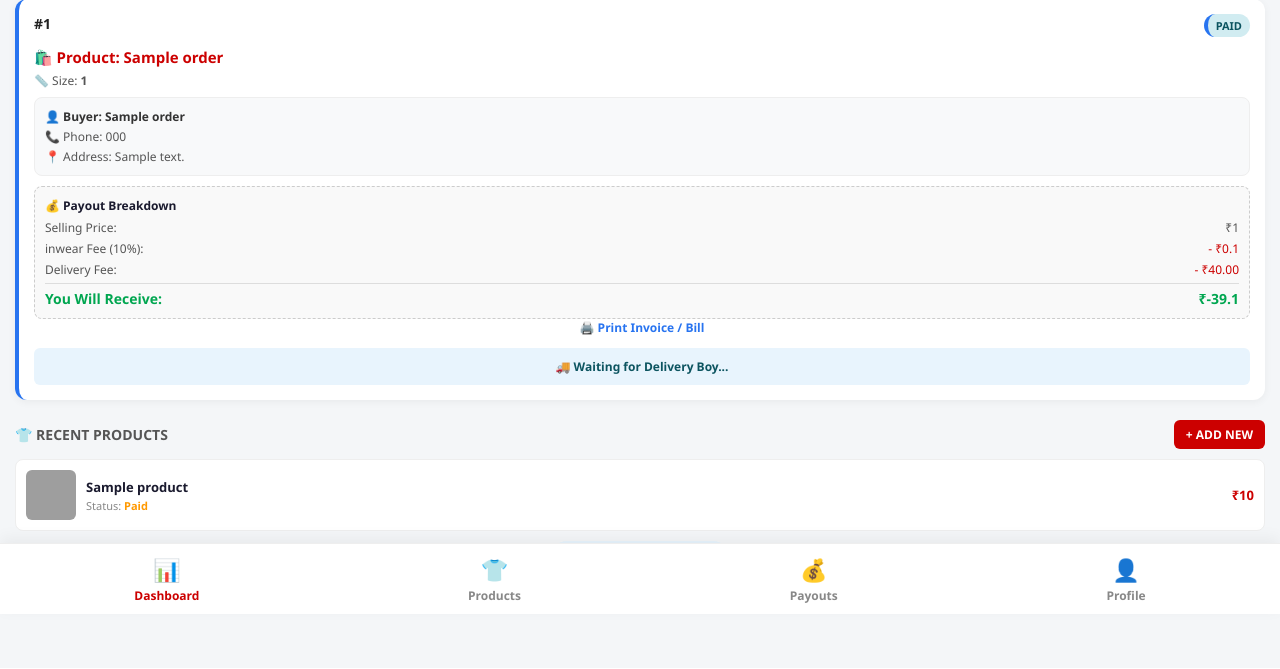
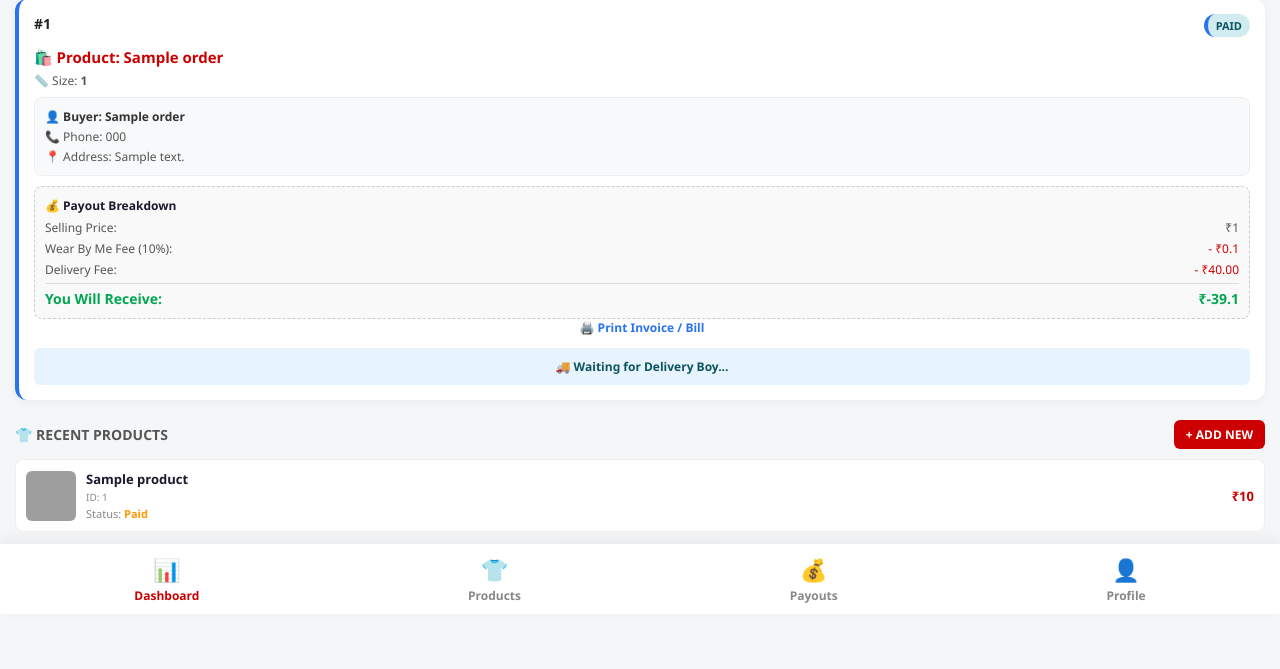
Before and after one commit to nitrotrial1month-glitch/My-funny.py, a Flask app: template templates/seller_dashboard.html in a window 1280 px wide. Shown: the part 186-855 px from the top of the page. Before the commit the page ends 803 px from the top, so only its background shows below. Run offline with Flask 3, Linux system fonts and the light colour scheme; the template is opened without the code that fills it: most values are stand-ins (such as "Sample title", 1, 10 or a date in 2020); grey boxes are pictures that could not be loaded.

Commit message:
Update brand name in seller dashboard template

```diff
--- a/templates/seller_dashboard.html
+++ b/templates/seller_dashboard.html
@@ -3,7 +3,7 @@
 <head>
     <meta charset="UTF-8">
     <meta name="viewport" content="width=device-width, initial-scale=1.0, maximum-scale=1.0, user-scalable=no">
-    <title>Seller Dashboard | inwear</title>
+    <title>Seller Dashboard | Wear By Me</title>
     <style>
         :root {
             --primary: #cc0000; --dark: #1a1a2e; --success: #00a650;
@@ -135,7 +135,8 @@
                 <div class="math-box">
                     <p style="margin: 0 0 5px 0; font-weight: bold; color: var(--dark);">💰 Payout Breakdown</p>
                     <div class="math-row"><span>Selling Price:</span> <span>₹{{ order.get('total_price', 0) }}</span></div>
-                    <div class="math-row"><span>inwear Fee (10%):</span> <span style="color: var(--primary);">- ₹{{ (order.get('total_price', 0)|float * 0.10)|round(2) }}</span></div>
+                    <!-- 🔴 UPDATE: Brand Name update -->
+                    <div class="math-row"><span>Wear By Me Fee (10%):</span> <span style="color: var(--primary);">- ₹{{ (order.get('total_price', 0)|float * 0.10)|round(2) }}</span></div>
                     <div class="math-row"><span>Delivery Fee:</span> <span style="color: var(--primary);">- ₹40.00</span></div>
                     <div class="math-total">
                         <span>You Will Receive:</span>
@@ -177,6 +178,10 @@
                 <img src="{% if p.image and 'http' in p.image %}{{ p.image }}{% else %}/{{ p.image }}{% endif %}" onerror="this.src='https://via.placeholder.com/50';">
                 <div class="product-info">
                     <h4>{{ p.name }}</h4>
+                    <!-- 🔴 UPDATE: Added WBM_P_ID display -->
+                    {% if p.WBM_P_ID %}
+                        <p style="margin: 2px 0 0; font-size: 10px; color: #888;">ID: {{ p.WBM_P_ID }}</p>
+                    {% endif %}
                     <p>Status: <span style="color: {% if p.status == 'Approved' %}var(--success){% else %}var(--warning){% endif %}; font-weight: bold;">{{ p.status | default('Pending') }}</span></p>
                 </div>
                 <div class="product-price">₹{{ p.price }}</div>
```
